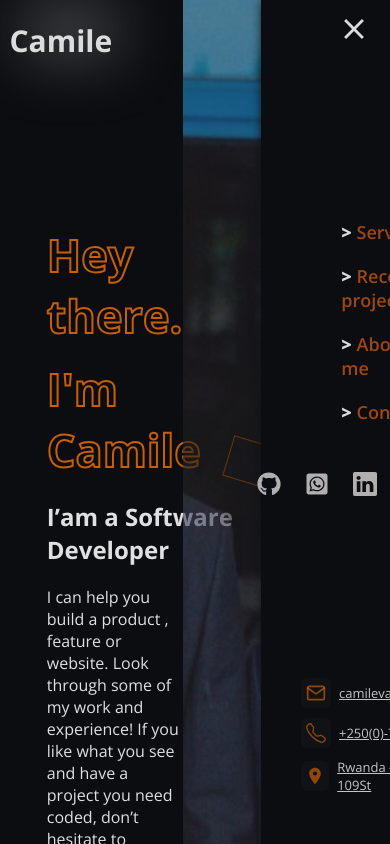
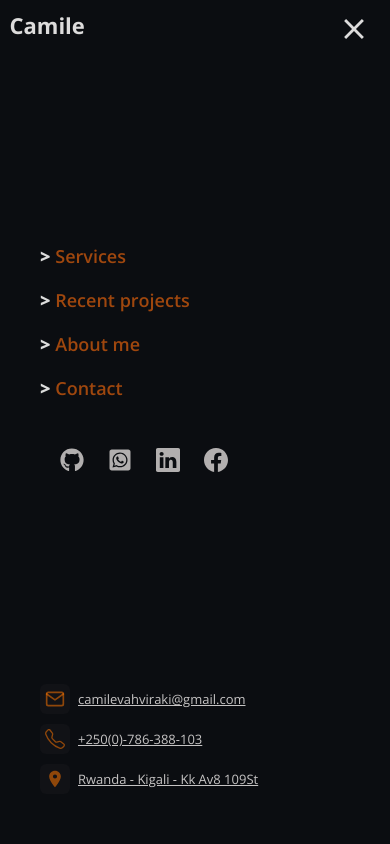
Before and after one commit to camilevahviraki/portfolio-camile, a React (Create React App) app: page / in a window 390 px wide. Both pictures are taken after a click on the element 353 px from the left and 30 px from the top of the page. Shown: the top 844 px of the page. Built offline with nearby package versions, Linux system fonts and the light colour scheme.

Commit message:
Update header page

```diff
--- a/src/pages/header/header.css
+++ b/src/pages/header/header.css
@@ -14,11 +14,10 @@
   color: #dddcdc;
   font-size: 34px;
   cursor: pointer;
-
 }
 
 .hamburger-button-wrap:hover {
-    color: #ff770088;
+  color: #f708;
 }
 
 .logo-wrapp {
@@ -42,7 +41,7 @@
   z-index: 10;
   cursor: pointer;
   position: absolute;
-    top: -40px;
+  top: -50px;
   left: -10px;
 }
 
@@ -51,6 +50,7 @@
   filter: blur(30px);
   width: 100px;
   height: 60px;
+
   /* position: absolute; */
   z-index: 8;
 }
@@ -74,7 +74,7 @@
 }
 
 .select-language-button:hover {
-    color: #ff770088;
+  color: #f708;
 }
 
 .select-language-button span {
@@ -102,3 +102,21 @@
   color: #dddcdc;
   box-shadow: 1px 1px 10px #dddcdccd;
 }
+
+@media screen and (max-width: 700px){
+  .select-language-container {
+    position: absolute;
+    right: 80px;
+    background-color: transparent;
+    color: #dddcdc;
+  }
+
+  .logo-wrapp a {
+    font-size: 22px;
+  }
+
+  .languages-list {
+    border: 1px solid #403e3e5c;
+    width: 25vw;
+  }
+}
--- a/src/pages/header/menu.css
+++ b/src/pages/header/menu.css
@@ -15,14 +15,16 @@
 @keyframes menu {
   from {
     right: -33vw;
-    }to{
+  }
+
+  to {
     right: 0;
   }
 }
 
 .icon-close {
   font-weight: 800;
-    right: 5vw!important;
+  right: 5vw !important;
   top: 10px;
 }
 
@@ -60,3 +62,22 @@
 .menu-icon a {
   margin-bottom: 10px;
 }
+
+@media screen and (max-width: 700px){
+  .menu-container {
+    width: 100vw;
+  }
+
+  .intro-table-of-content {
+    width: 80%;
+  }
+
+  .table-of-content-menu {
+    margin-left: 0;
+  }
+
+  .social-network-menu {
+    margin-left: 0;
+  }
+
+}
```
Lines whose indentation alone changed are shown as unchanged.
